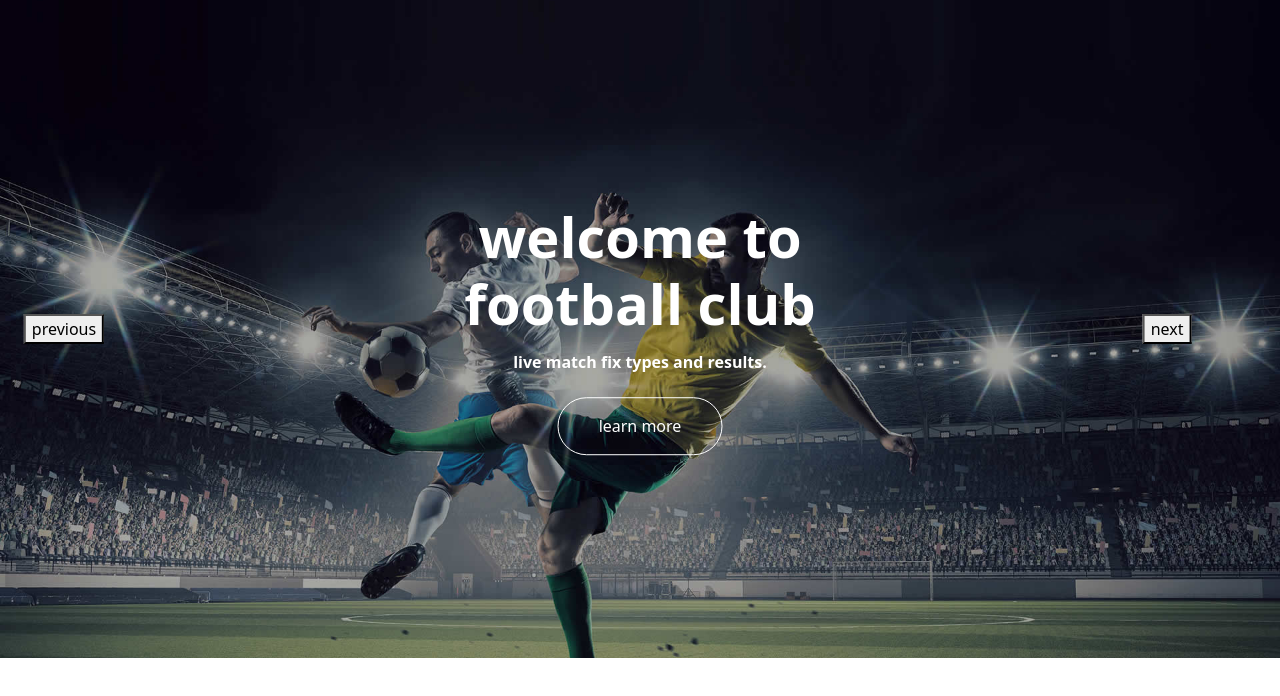
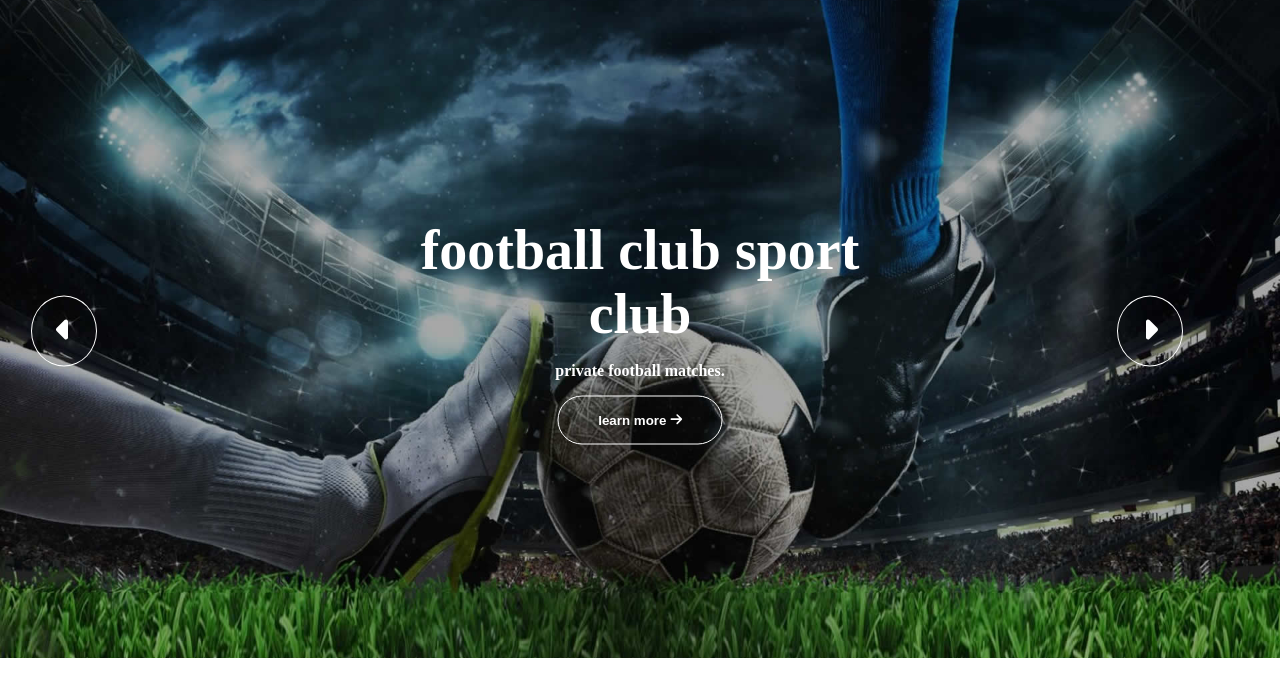
Before and after one commit to fedtoscano/proj-html-vuejs, a Vue app: page / in a window 1280 px wide. Shown: the top 696 px of the page. Built offline with nearby package versions, Linux system fonts and the light colour scheme.

Commit message:
aggiunta funzione changeImageTimer

```diff
--- a/package.json
+++ b/package.json
@@ -9,6 +9,10 @@
     "preview": "vite preview"
   },
   "dependencies": {
+    "@fortawesome/fontawesome-svg-core": "^6.5.2",
+    "@fortawesome/free-regular-svg-icons": "^6.5.2",
+    "@fortawesome/free-solid-svg-icons": "^6.5.2",
+    "@fortawesome/vue-fontawesome": "^3.0.8",
     "vue": "^3.4.21"
   },
   "devDependencies": {
--- a/src/components/AppHeaderComponents/CarouselComponent.vue
+++ b/src/components/AppHeaderComponents/CarouselComponent.vue
@@ -23,10 +23,22 @@ methods: {
                 this.x ++;
             }
         },
+    changeImageTimer(){
+        setInterval(() => {
+            if (this.x >= this.store.CarouselContent.length - 1) {
+                this.x = 0;
+            } else if(this.x < 0) {
+                this.x = this.store.CarouselContent.length - 1;
+            }
+            this.x++
+
+        }, 4000);
+    }
 },
 created() {
     this.previous();
     this.next();
+    this.changeImageTimer();
 }
 }
 </script>
@@ -39,14 +51,14 @@ created() {
                     <img :src="slide.image"/>
                 </div>
                 <div class="text">
-                    <h1 class="mb-3">{{slide.title}}</h1>
-                    <h3 class="mb-4">
+                    <h1>{{slide.title}}</h1>
+                    <h3>
                         {{slide.text}}
                     </h3>
-                    <button class="btn-learn">learn more</button>
+                    <button class="btn-learn">learn more <font-awesome-icon icon="fa-solid fa-arrow-right" /></button>
                 </div>
-                <button @click="previous" id="previous">previous</button>
-                <button @click="next" id="next">next</button>
+                <span @click="previous" id="previous"><font-awesome-icon icon="fa-solid fa-caret-left" /></span>
+                <span @click="next" id="next"><font-awesome-icon icon="fa-solid fa-caret-right"/></span>
                 </div>
             </div>
     </div>
@@ -69,9 +81,11 @@ created() {
         h1{
             font-size: 3.5rem;
             font-weight: 900;
+            margin-bottom: 1rem;
         }
         h3{
             font-size: 1rem;
+            margin-bottom: 1rem;
             font-weight: 900;
         }
         .btn-learn{
@@ -80,6 +94,7 @@ created() {
             border: 1px solid white;
             padding: 1rem 2.5rem;
             border-radius: 30px;
+            font-weight: 900;
         }
     }
     #previous{
@@ -87,12 +102,22 @@ created() {
         top: 50%;
         left: 5%;
         transform: translate(-50%, -50%);
+        color: white;
+        font-size: 2rem;
+        border: 1px solid white;
+        padding: 1rem 1.5rem;
+        border-radius: 50%;
     }
     #next{
         position: absolute;
         top: 50%;
         right: 5%;
         transform: translate(-50%, -50%);
+        color: white;
+        font-size: 2rem;
+        border: 1px solid white;
+        padding: 1rem 1.5rem;
+        border-radius: 50%;
     }
 }
 img{
--- a/src/main.js
+++ b/src/main.js
@@ -1,4 +1,22 @@
+/* Set up using Vue 3 */
 import { createApp } from 'vue'
 import App from './App.vue'
 
-createApp(App).mount('#app')
+/* import the fontawesome core */
+import { library } from '@fortawesome/fontawesome-svg-core'
+
+/* import font awesome icon component */
+import { FontAwesomeIcon } from '@fortawesome/vue-fontawesome'
+
+/* import specific icons */
+import { faArrowRight } from '@fortawesome/free-solid-svg-icons'
+import { faCaretLeft } from '@fortawesome/free-solid-svg-icons'
+import { faCaretRight } from '@fortawesome/free-solid-svg-icons'
+
+
+/* add icons to the library */
+library.add(faArrowRight, faCaretLeft, faCaretRight)
+
+createApp(App)
+    .component('font-awesome-icon', FontAwesomeIcon)
+    .mount('#app')
--- a/src/style/general.scss
+++ b/src/style/general.scss
@@ -1 +1,5 @@
-@import '../../node_modules/bootstrap/scss/bootstrap.scss'
+*{
+    padding: 0;
+    margin: 0;
+    box-sizing: border-box;
+}
```
Also changed, not shown: 1 other file (tests, documents, lock files or other folders).
